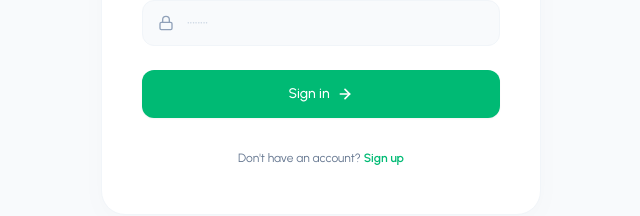
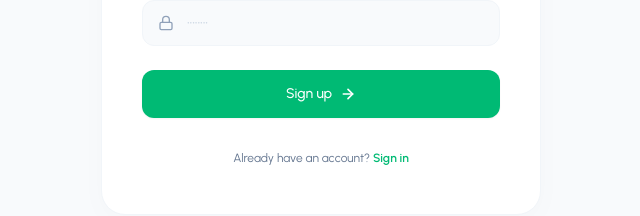
Before and after one commit to Abhishekkumarmnnit62/LMS, a React (Vite) app in the folder frontend/ai-learning-assistant/: page /register in a window 1280 px wide. Shown: the part 466-682 px from the top of the page, without its empty margins (319-959 px from the left). Built offline with nearby package versions, Linux system fonts and the light colour scheme.

Commit message:
small bugs is cleared

```diff
--- a/frontend/ai-learning-assistant/src/pages/Auth/RegisterPage.jsx
+++ b/frontend/ai-learning-assistant/src/pages/Auth/RegisterPage.jsx
@@ -146,7 +146,7 @@ const RegisterPage = () => {
               </>
             ) : (
               <>
-                Sign in
+                Sign up
                 <ArrowRight className="w-4 h-4" strokeWidth={2.5} />
               </>
             )}
@@ -156,12 +156,12 @@ const RegisterPage = () => {
         {/* Footer Link layout matches your screenshot */}
         <div className="mt-8 text-center">
           <p className="text-xs text-slate-500">
-            Don't have an account?{" "}
+            Already have an account?{" "}
             <Link
               to="/login"
               className="font-semibold text-[#00BA74] hover:underline transition-all"
             >
-              Sign up
+              Sign in
             </Link>
           </p>
         </div>
```
Also changed, not shown: frontend/ai-learning-assistant/src/utils/apiPaths.js (renamed from frontend/ai-learning-assistant/src/utils/apiPath.js).
